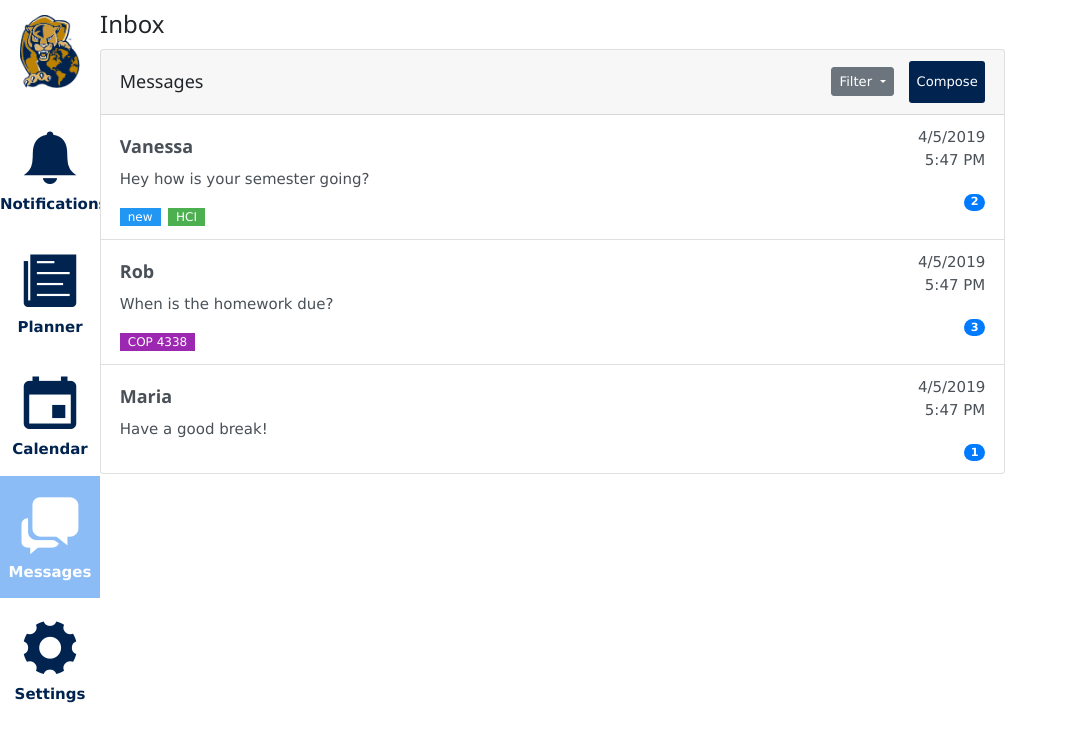
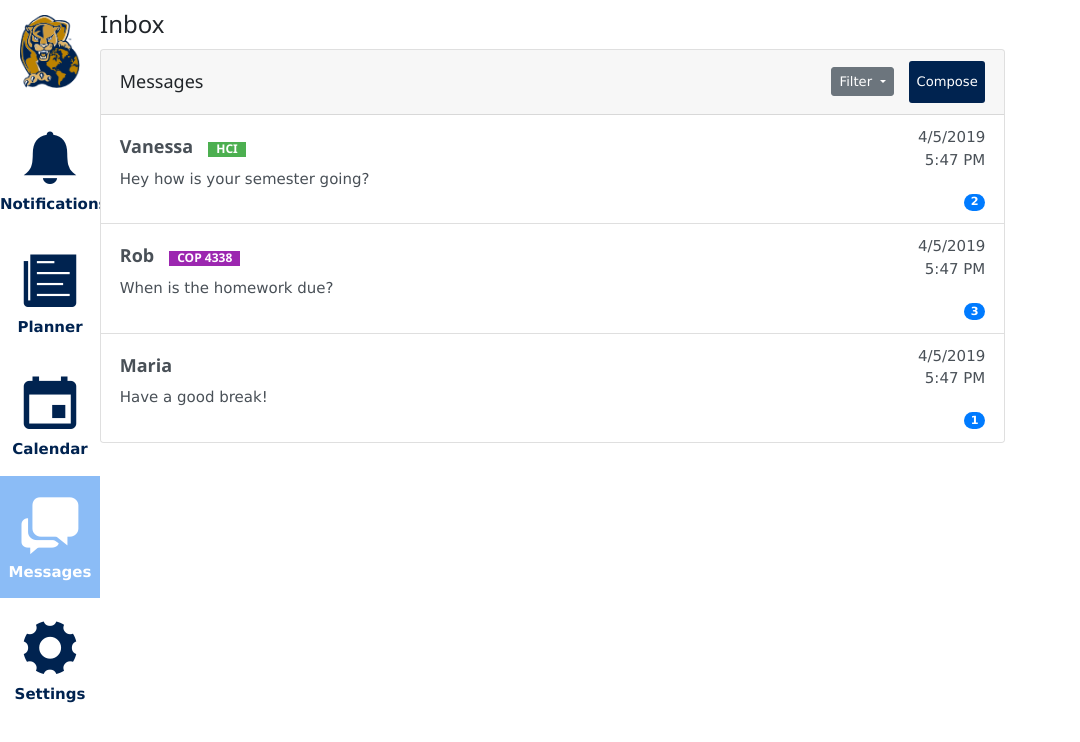
Before and after one commit to cbarb/HCI-PlanIT, an Electron app: page HCL-PlanIT/inbox_list.html in a window 1080 px wide. Drawn offline with nearby package versions, Linux system fonts and the light colour scheme.

Commit message:
changed position of tags

```diff
--- a/HCL-PlanIT/inbox_list.html
+++ b/HCL-PlanIT/inbox_list.html
@@ -87,10 +87,8 @@
                 <li class="list-group-item list-group-item-action">
                     <div class="d-flex row pr-3">
                         <div class="col-9">
-                            <h5 class="font-weight-bold">Vanessa</h5>
+                            <h5 class="font-weight-bold">Vanessa<span class="w3-tag w3-small w3-green ml-3">HCI</span></h5>
                             <p>Hey how is your semester going?</p>
-                            <span class="w3-tag w3-small w3-blue">new</span><span
-                                class="w3-tag w3-small w3-green ml-2">HCI</span>
                         </div>
                         <div class="col-3 ml-auto pr-0 text-right">
                             <p class="mb-0">4/5/2019</p>
@@ -102,9 +100,9 @@
                 <li class="list-group-item list-group-item-action">
                     <div class="d-flex row pr-3">
                         <div class="col-9">
-                            <h5 class="font-weight-bold">Rob</h5>
+                            <h5 class="font-weight-bold">Rob<span class="w3-tag w3-small w3-purple ml-3">COP 4338</span></h5>
                             <p>When is the homework due?</p>
-                            <span class="w3-tag w3-small w3-purple">COP 4338</span>
+
                         </div>
                         <div class="col-3 ml-auto pr-0 text-right">
                             <p class="mb-0">4/5/2019</p>
@@ -197,9 +195,8 @@
             entry.innerHTML =
                 '<div class="d-flex row pr-3"> \
                         <div class="col-9"> \
-                            <h5 class="font-weight-bold">' + userName + '</h5> \
+                            <h5 class="font-weight-bold">' + userName + '<span class="w3-tag w3-small w3-blue ml-3">' + tag + '</span></h5> \
                             <p>' + msg + '</p> \
-                            <span class="w3-tag w3-small w3-green">' + tag + '</span> \
                         </div> \
                         <div class="col-3 ml-auto pr-0 text-right"> \
                             <p class="mb-0">' + date + '</p> \
```
